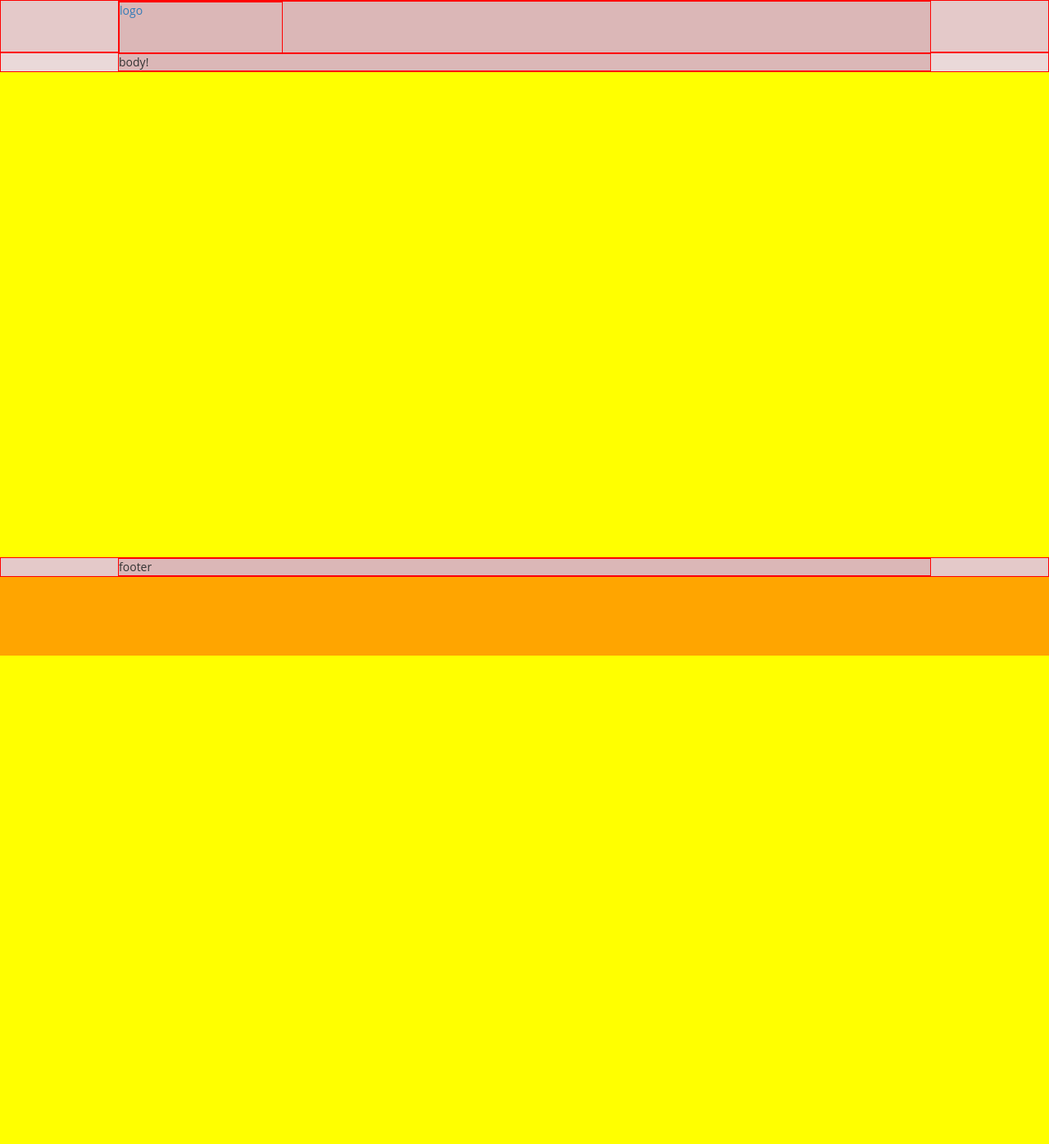
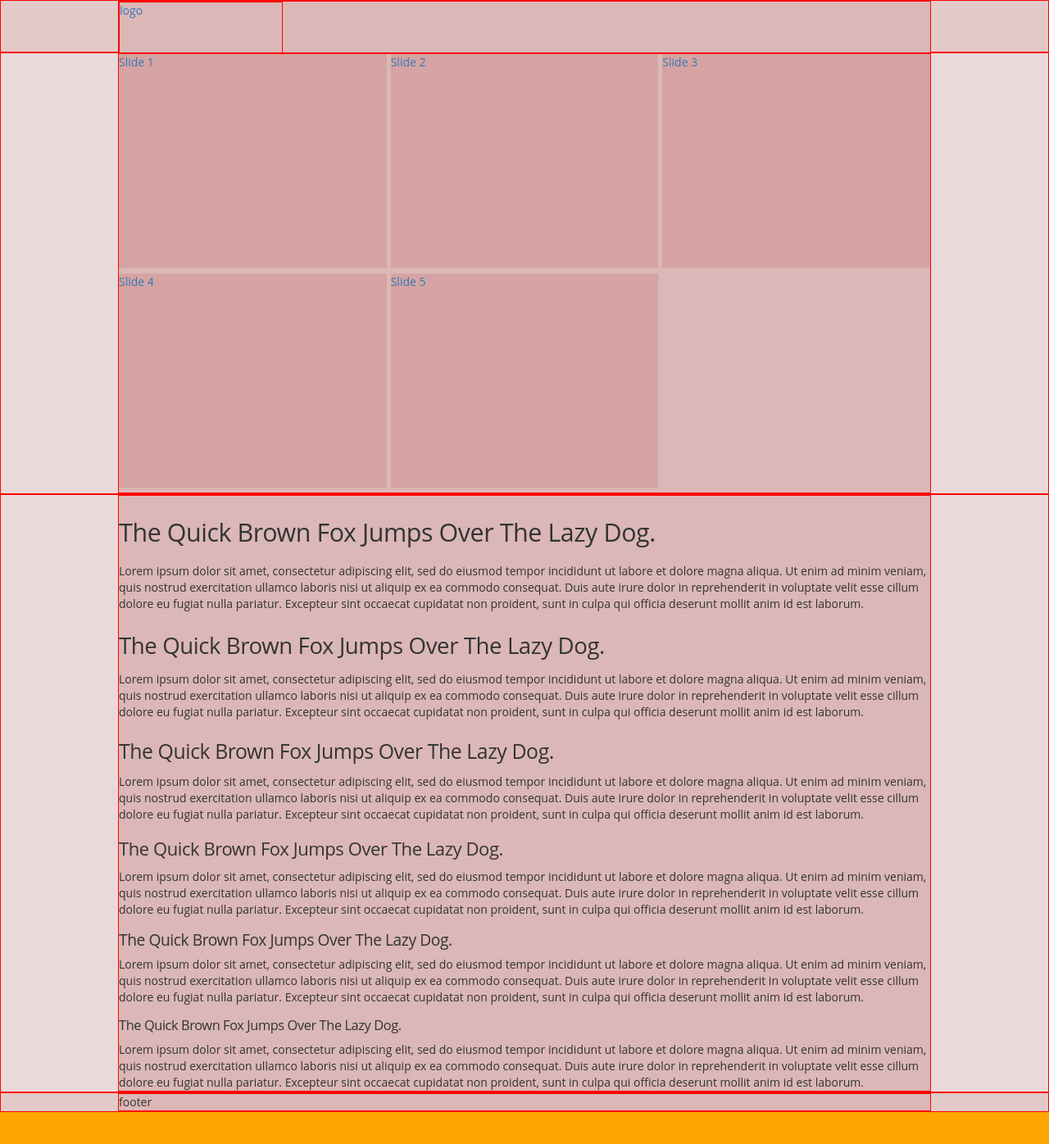
Before and after one commit to gutierr3z/angularpractice1, an Angular app: page / in a window 1280 px wide. Shown: the top 1396 px of the page at 82% size. Before the commit the page ends 800 px from the top, so only its background shows below. Built offline with nearby package versions, Linux system fonts and the light colour scheme.

Commit message:
practice

```diff
--- a/src/app/components/main/main.component.html
+++ b/src/app/components/main/main.component.html
@@ -1,7 +1,57 @@
 <section>
   <section>
 
-    body!
+      <div class="br-gallery">
+          <div>
+              <a>
+                  <div>Slide 1</div>
+              </a>
+          </div>
+          <div>
+              <a>
+                  <div>Slide 2</div>
+              </a>
+          </div>
+          <div>
+              <a>
+                  <div>Slide 3</div>
+              </a>
+          </div>
+          <div>
+              <a>
+                  <div>Slide 4</div>
+              </a>
+          </div>
+          <div>
+              <a>
+                  <div>Slide 5</div>
+              </a>
+          </div>
+      </div>
 
   </section>
 </section>
+
+<section>
+    <section>
+
+        <h1>The Quick Brown Fox Jumps Over The Lazy Dog.</h1>
+        Lorem ipsum dolor sit amet, consectetur adipiscing elit, sed do eiusmod tempor incididunt ut labore et dolore magna aliqua. Ut enim ad minim veniam, quis nostrud exercitation ullamco laboris nisi ut aliquip ex ea commodo consequat. Duis aute irure dolor in reprehenderit in voluptate velit esse cillum dolore eu fugiat nulla pariatur. Excepteur sint occaecat cupidatat non proident, sunt in culpa qui officia deserunt mollit anim id est laborum.
+
+        <h2>The Quick Brown Fox Jumps Over The Lazy Dog.</h2>
+        Lorem ipsum dolor sit amet, consectetur adipiscing elit, sed do eiusmod tempor incididunt ut labore et dolore magna aliqua. Ut enim ad minim veniam, quis nostrud exercitation ullamco laboris nisi ut aliquip ex ea commodo consequat. Duis aute irure dolor in reprehenderit in voluptate velit esse cillum dolore eu fugiat nulla pariatur. Excepteur sint occaecat cupidatat non proident, sunt in culpa qui officia deserunt mollit anim id est laborum.
+
+        <h3>The Quick Brown Fox Jumps Over The Lazy Dog.</h3>
+        Lorem ipsum dolor sit amet, consectetur adipiscing elit, sed do eiusmod tempor incididunt ut labore et dolore magna aliqua. Ut enim ad minim veniam, quis nostrud exercitation ullamco laboris nisi ut aliquip ex ea commodo consequat. Duis aute irure dolor in reprehenderit in voluptate velit esse cillum dolore eu fugiat nulla pariatur. Excepteur sint occaecat cupidatat non proident, sunt in culpa qui officia deserunt mollit anim id est laborum.
+
+        <h4>The Quick Brown Fox Jumps Over The Lazy Dog.</h4>
+        Lorem ipsum dolor sit amet, consectetur adipiscing elit, sed do eiusmod tempor incididunt ut labore et dolore magna aliqua. Ut enim ad minim veniam, quis nostrud exercitation ullamco laboris nisi ut aliquip ex ea commodo consequat. Duis aute irure dolor in reprehenderit in voluptate velit esse cillum dolore eu fugiat nulla pariatur. Excepteur sint occaecat cupidatat non proident, sunt in culpa qui officia deserunt mollit anim id est laborum.
+
+        <h5>The Quick Brown Fox Jumps Over The Lazy Dog.</h5>
+        Lorem ipsum dolor sit amet, consectetur adipiscing elit, sed do eiusmod tempor incididunt ut labore et dolore magna aliqua. Ut enim ad minim veniam, quis nostrud exercitation ullamco laboris nisi ut aliquip ex ea commodo consequat. Duis aute irure dolor in reprehenderit in voluptate velit esse cillum dolore eu fugiat nulla pariatur. Excepteur sint occaecat cupidatat non proident, sunt in culpa qui officia deserunt mollit anim id est laborum.
+
+        <h6>The Quick Brown Fox Jumps Over The Lazy Dog.</h6>
+        Lorem ipsum dolor sit amet, consectetur adipiscing elit, sed do eiusmod tempor incididunt ut labore et dolore magna aliqua. Ut enim ad minim veniam, quis nostrud exercitation ullamco laboris nisi ut aliquip ex ea commodo consequat. Duis aute irure dolor in reprehenderit in voluptate velit esse cillum dolore eu fugiat nulla pariatur. Excepteur sint occaecat cupidatat non proident, sunt in culpa qui officia deserunt mollit anim id est laborum.
+
+    </section>
+</section>
```
